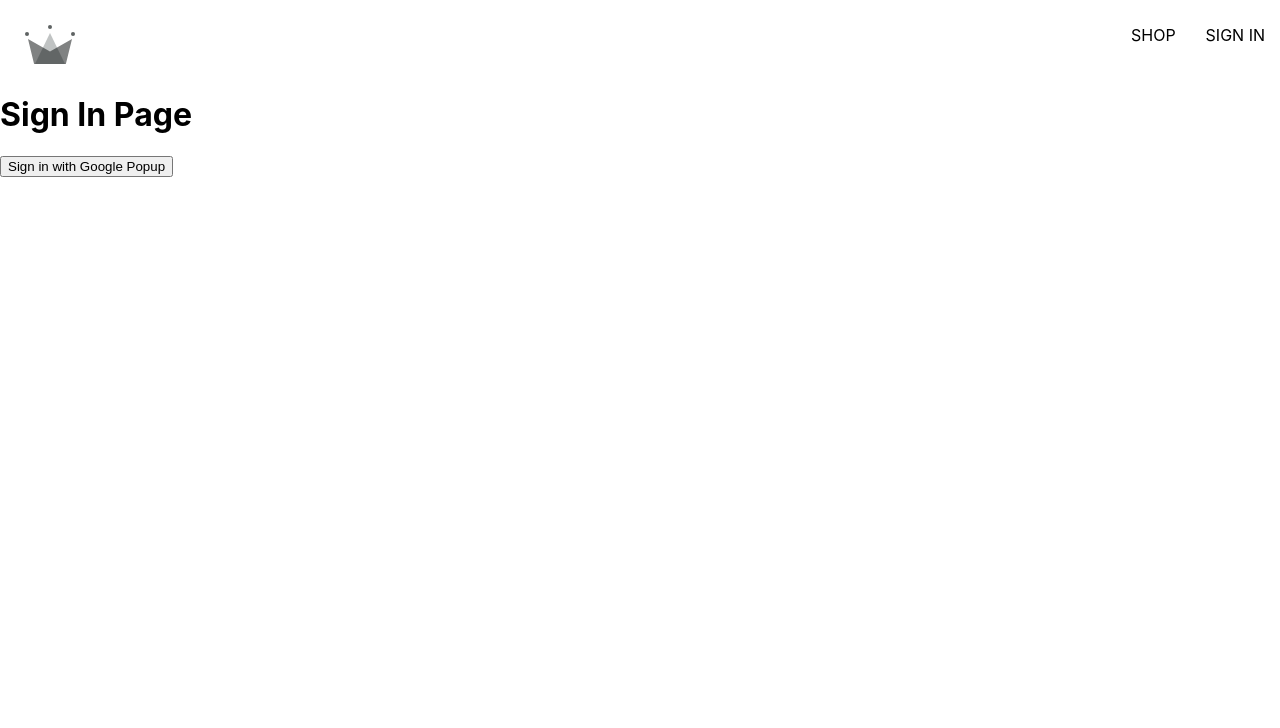
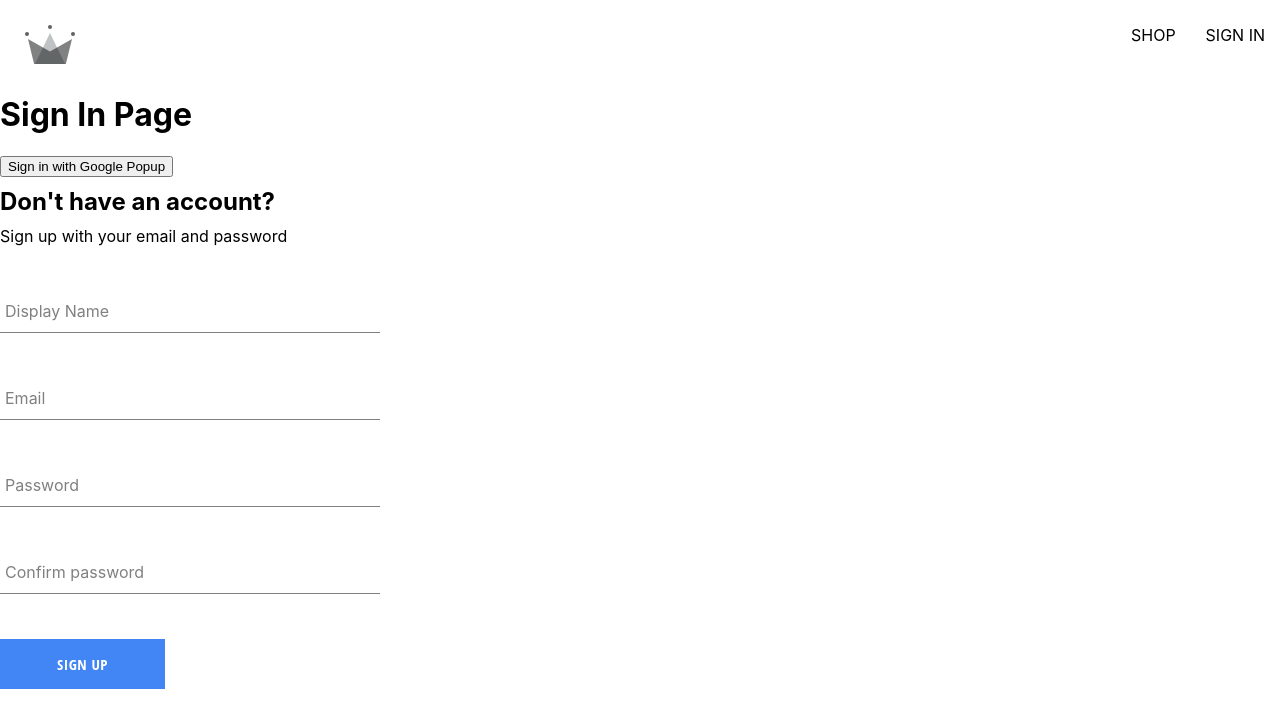
Before and after one commit to ken0gul/clothing-eCommerce, a React (Create React App) app: page /sign-in in a window 1280 px wide. Shown: the top 728 px of the page. Built offline with nearby package versions, Linux system fonts and the light colour scheme.

Commit message:
Create components for sign-up, sign-in, and a generic button

```diff
--- /dev/null
+++ b/src/components/button/button.component.jsx
@@ -0,0 +1,19 @@
+import "./button.styles.scss";
+
+const BUTTON_TYPES_CLASSES = {
+  google: "google-sign-in",
+  inverted: "inverted",
+};
+
+const Button = ({ children, buttonType, ...otherProps }) => {
+  return (
+    <button
+      className={`button-container ${BUTTON_TYPES_CLASSES[buttonType]}`}
+      {...otherProps}
+    >
+      {children}
+    </button>
+  );
+};
+
+export default Button;
--- /dev/null
+++ b/src/components/button/button.styles.scss
@@ -0,0 +1,46 @@
+.button-container {
+  min-width: 165px;
+  width: auto;
+  height: 50px;
+  letter-spacing: 0.5px;
+  line-height: 50px;
+  padding: 0 35px 0 35px;
+  font-size: 15px;
+  background-color: black;
+  color: white;
+  text-transform: uppercase;
+  font-family: "Open Sans Condensed";
+  font-weight: bolder;
+  border: none;
+  cursor: pointer;
+  display: flex;
+  justify-content: center;
+
+  &:hover {
+    background-color: white;
+    color: black;
+    border: 1px solid black;
+  }
+
+  &.google-sign-in {
+    background-color: #4285f4;
+    color: white;
+
+    &:hover {
+      background-color: #357ae8;
+      border: none;
+    }
+  }
+
+  &.inverted {
+    background-color: white;
+    color: black;
+    border: 1px solid black;
+
+    &:hover {
+      background-color: black;
+      color: white;
+      border: none;
+    }
+  }
+}
--- /dev/null
+++ b/src/components/form-input/form-input.component.jsx
@@ -0,0 +1,21 @@
+import "./form-input.styles.scss";
+const FormInput = ({ label, ...otherProps }) => {
+  console.log({ ...otherProps });
+  return (
+    <div className="group">
+      <input className="form-input" {...otherProps} />
+      {label && (
+        <label
+          htmlFor=""
+          className={`${
+            otherProps.value.length ? "shrink" : null
+          } form-input-label`}
+        >
+          {label}
+        </label>
+      )}
+    </div>
+  );
+};
+
+export default FormInput;
--- /dev/null
+++ b/src/components/form-input/form-input.styles.scss
@@ -0,0 +1,54 @@
+$sub-color: grey;
+$main-color: black;
+
+@mixin shrinkLabel {
+  top: -14px;
+  font-size: 12px;
+  color: $main-color;
+}
+
+.group {
+  position: relative;
+  margin: 45px 0;
+
+  .form-input {
+    background: none;
+    background-color: white;
+    color: $sub-color;
+    font-size: 18px;
+    padding: 10px 10px 10px 5px;
+    display: block;
+    width: 100%;
+    border: none;
+    border-radius: 0;
+    border-bottom: 1px solid $sub-color;
+    margin: 25px 0;
+
+    &:focus {
+      outline: none;
+    }
+
+    &:focus ~ .form-input-label {
+      @include shrinkLabel();
+    }
+  }
+
+  input[type="password"] {
+    letter-spacing: 0.3em;
+  }
+
+  .form-input-label {
+    color: $sub-color;
+    font-size: 16px;
+    font-weight: normal;
+    position: absolute;
+    pointer-events: none;
+    left: 5px;
+    top: 10px;
+    transition: 300ms ease all;
+
+    &.shrink {
+      @include shrinkLabel();
+    }
+  }
+}
--- /dev/null
+++ b/src/components/sign-up/sign-up-form.component.jsx
@@ -0,0 +1,99 @@
+import { useState } from "react";
+import {
+  auth,
+  createAuthUserWithEmailAndPassword,
+  createUserDocumentFromAuth,
+  db,
+} from "../../utils/firebase/firebase-utils";
+import { doc, getDoc, setDoc } from "firebase/firestore";
+import FormInput from "../form-input/form-input.component";
+
+import "./sign-up-form.styles.scss";
+import Button from "../button/button.component";
+
+const defaultFormFields = {
+  displayName: "",
+  email: "",
+  password: "",
+  confirmPassword: "",
+};
+
+const SignUpForm = () => {
+  const [formFields, setFormFields] = useState(defaultFormFields);
+
+  // Let's destructure off those form fields
+  // to reuse it throughout the application
+  const { displayName, email, password, confirmPassword } = formFields;
+
+  const handleSubmit = async (event) => {
+    event.preventDefault();
+    try {
+      if (password !== confirmPassword) return;
+      let { user } = await createAuthUserWithEmailAndPassword(email, password);
+      const res = await createUserDocumentFromAuth(user, { displayName });
+      resetFormFields();
+    } catch (error) {
+      if (error.code === "auth/email-already-in-use") {
+        alert("Cannot create user, email already in use");
+      }
+      console.log("error user creation encountered an error", error);
+    }
+  };
+
+  const handleChange = (event) => {
+    const { name, value } = event.target;
+
+    setFormFields({ ...formFields, [name]: value });
+  };
+
+  const resetFormFields = () => {
+    setFormFields(defaultFormFields);
+  };
+  return (
+    <div className="sign-up-container">
+      <h2>Don't have an account?</h2>
+      <span>Sign up with your email and password</span>
+      <form onSubmit={handleSubmit}>
+        <FormInput
+          label={"Display Name"}
+          type="text"
+          name="displayName"
+          required
+          onChange={handleChange}
+          value={displayName}
+        />
+
+        <FormInput
+          label={"Email"}
+          type="email"
+          name="email"
+          required
+          onChange={handleChange}
+          value={email}
+        />
+        <FormInput
+          label={"Password"}
+          type="password"
+          name="password"
+          required
+          onChange={handleChange}
+          value={password}
+        />
+        <FormInput
+          label={"Confirm password"}
+          type="password"
+          name="confirmPassword"
+          required
+          value={confirmPassword}
+          onChange={handleChange}
+        />
+
+        <Button type="submit" buttonType={"google"}>
+          Sign Up
+        </Button>
+      </form>
+    </div>
+  );
+};
+
+export default SignUpForm;
--- /dev/null
+++ b/src/components/sign-up/sign-up-form.styles.scss
@@ -0,0 +1,9 @@
+.sign-up-container {
+  display: flex;
+  flex-direction: column;
+  width: 380px;
+
+  h2 {
+    margin: 10px 0;
+  }
+}
--- a/src/routes/sign-in/sign-in.component.jsx
+++ b/src/routes/sign-in/sign-in.component.jsx
@@ -1,18 +1,39 @@
 import React from "react";
+import { useEffect } from "react";
+import { getRedirectResult } from "firebase/auth";
 import {
+  auth,
   createUserDocumentFromAuth,
   signInWithGooglePopup,
+  signInWithGoogleRedirect,
 } from "../../utils/firebase/firebase-utils";
+import SignUpForm from "../../components/sign-up/sign-up-form.component";
 
 const SignIn = () => {
+  // useEffect(() => {
+  //   async function getResults() {
+  //     let { user } = await getRedirectResult(auth);
+  //     if (user) {
+  //       const userDocRef = await createUserDocumentFromAuth(user);
+  //     }
+  //   }
+
+  //   return () => getResults();
+  // }, []);
+
   const logGoogleUser = async () => {
     const { user } = await signInWithGooglePopup();
     const userDocRef = await createUserDocumentFromAuth(user);
   };
+
   return (
     <div>
       <h1>Sign In Page</h1>
       <button onClick={logGoogleUser}>Sign in with Google Popup</button>
+      <SignUpForm />
+      {/* <button onClick={signInWithGoogleRedirect}>
+        Sign in with Google Redirect
+      </button> */}
     </div>
   );
 };
--- a/src/utils/firebase/firebase-utils.js
+++ b/src/utils/firebase/firebase-utils.js
@@ -6,6 +6,7 @@
   signInWithRedirect,
   signInWithPopup,
   GoogleAuthProvider,
+  createUserWithEmailAndPassword,
 } from "firebase/auth";
 
 const firebaseConfig = {
@@ -30,10 +31,16 @@
 export const auth = getAuth();
 export const signInWithGooglePopup = () => signInWithPopup(auth, provider);
 
+export const signInWithGoogleRedirect = () =>
+  signInWithRedirect(auth, provider);
 // Create db / singleton again
 export const db = getFirestore();
 
-export const createUserDocumentFromAuth = async (userAuth) => {
+export const createUserDocumentFromAuth = async (
+  userAuth,
+  additionalInformation = {}
+) => {
+  if (!userAuth) return;
   const userDocRef = doc(db, "users", userAuth.uid);
 
   const userSnapshot = await getDoc(userDocRef);
@@ -50,6 +57,7 @@
         displayName,
         email,
         createdAt,
+        ...additionalInformation,
       });
     } catch (error) {
       console.log("error creating the user", error.message);
@@ -61,3 +69,8 @@
   return userDocRef;
   // return userDocRef
 };
+
+export const createAuthUserWithEmailAndPassword = async (email, password) => {
+  if (!email || !password) return;
+  return await createUserWithEmailAndPassword(auth, email, password);
+};
```
